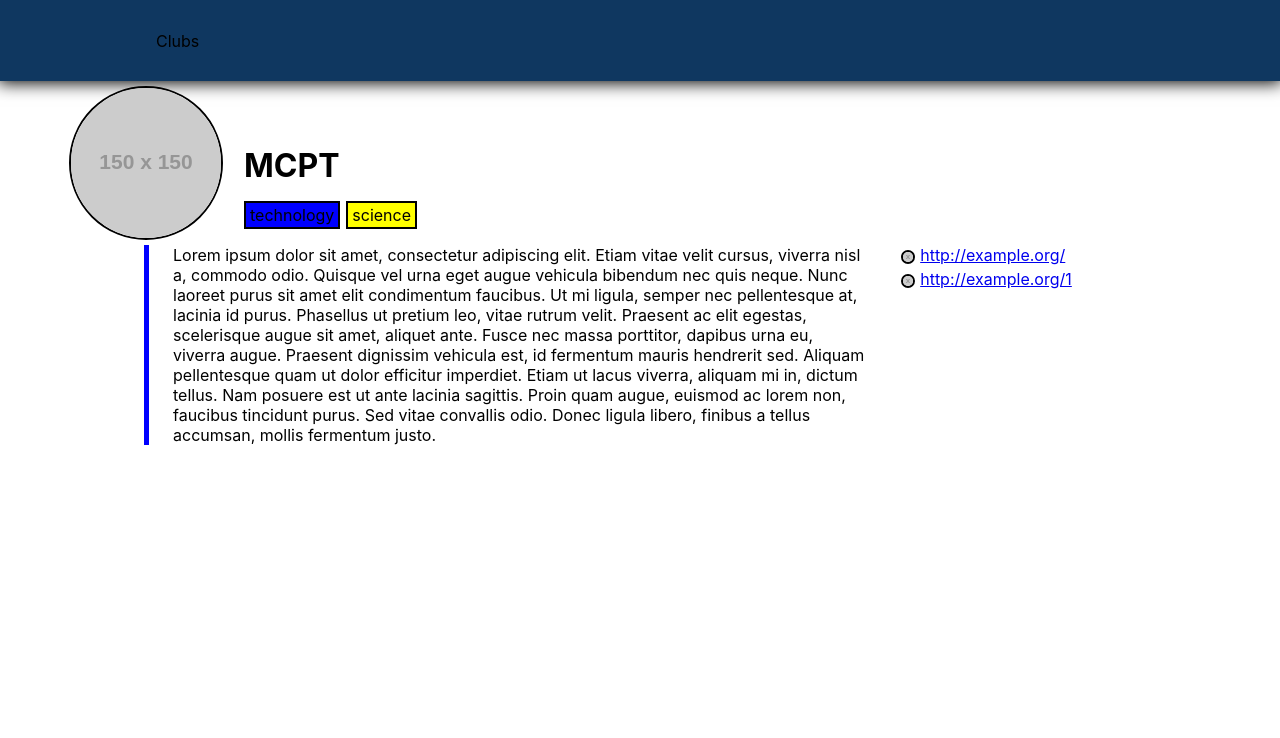
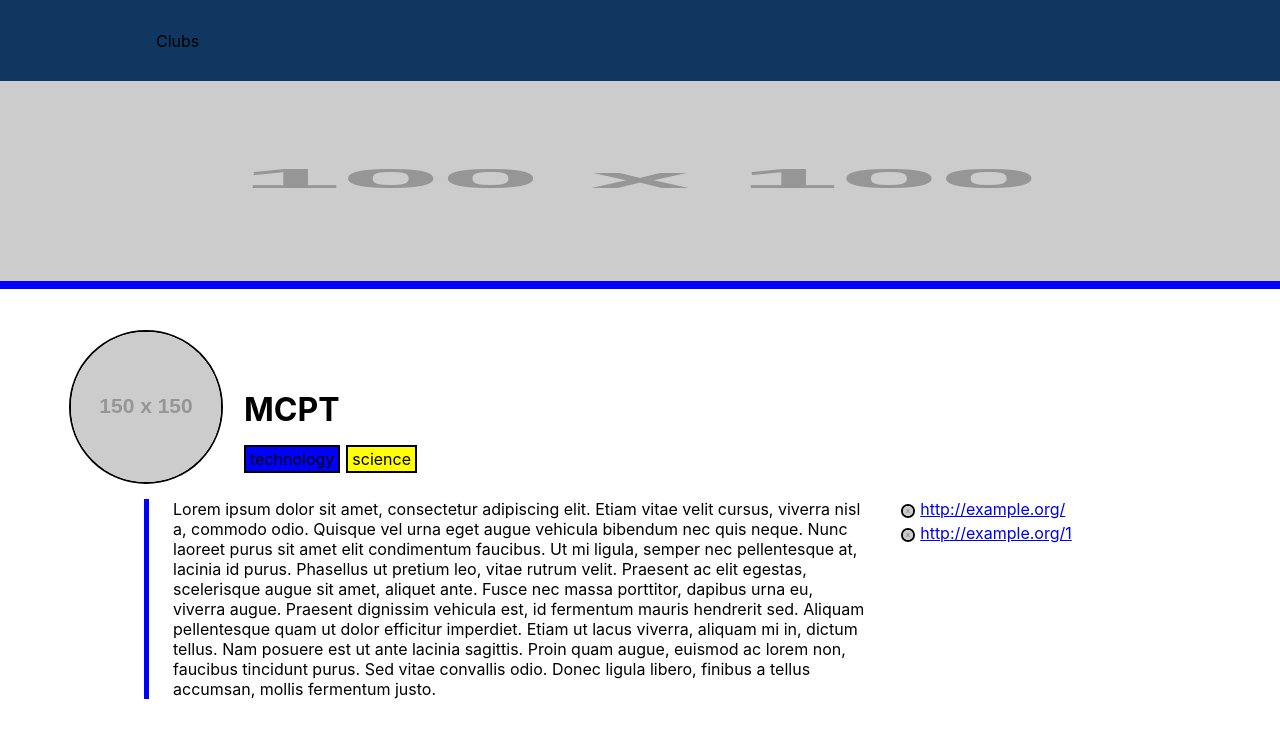
Before and after one commit to wlmac/website, a React (Create React App) app: page /clubs in a window 1280 px wide. Shown: the top 738 px of the page. Built offline with nearby package versions, Linux system fonts and the light colour scheme.

Commit message:
Add top image

```diff
--- a/src/components/Containers/ClubInfo/ClubInfo.jsx
+++ b/src/components/Containers/ClubInfo/ClubInfo.jsx
@@ -3,10 +3,20 @@ import styled from "styled-components";
 
 import media from "../../../utils/media";
 
-const ClubInfo = ({graphic, title, tags, description, links, ...props}) => (
+const ClubInfo = ({
+  topGraphic,
+  clubIcon,
+  title,
+  tags,
+  description,
+  links,
+  ...props
+}) => (
+  <div>
+    <TopGraphic src={topGraphic} />
     <Wrapper>
       <ClubHeader>
-      <CircleIcon src={graphic} />
+        <CircleIcon src={clubIcon} />
         <ClubDetails>
           <Title>{title}</Title>
           <TagSection>
@@ -30,7 +40,15 @@ const ClubInfo = ({graphic, title, tags, description, links, ...props}) => (
         </LinkSection>
       </ClubBody>
     </Wrapper>
+  </div>
 );
+
+const TopGraphic = styled.img`
+  border-bottom: 8px solid blue;
+  margin-bottom: 2rem;
+  width: 100%;
+  height: 200px;
+`;
 
 const CircleIcon = styled.img`
   border: 2px solid black;
@@ -96,6 +114,7 @@ const ClubHeader = styled.div`
 
 const ClubBody = styled.div`
   display: flex;
+  margin-top: 10px;
   ${media(
     600,
     `
--- a/src/pages/clubs.js
+++ b/src/pages/clubs.js
@@ -4,7 +4,8 @@ import ClubInfo from "../components/Containers/ClubInfo/ClubInfo";
 const Clubs = () => (
   <div>
     <ClubInfo
-      graphic="https://via.placeholder.com/150"
+      topGraphic="http://via.placeholder.com/100"
+      clubIcon="https://via.placeholder.com/150"
       title="MCPT"
       tags={[
         {
```
Lines whose indentation alone changed are shown as unchanged.
